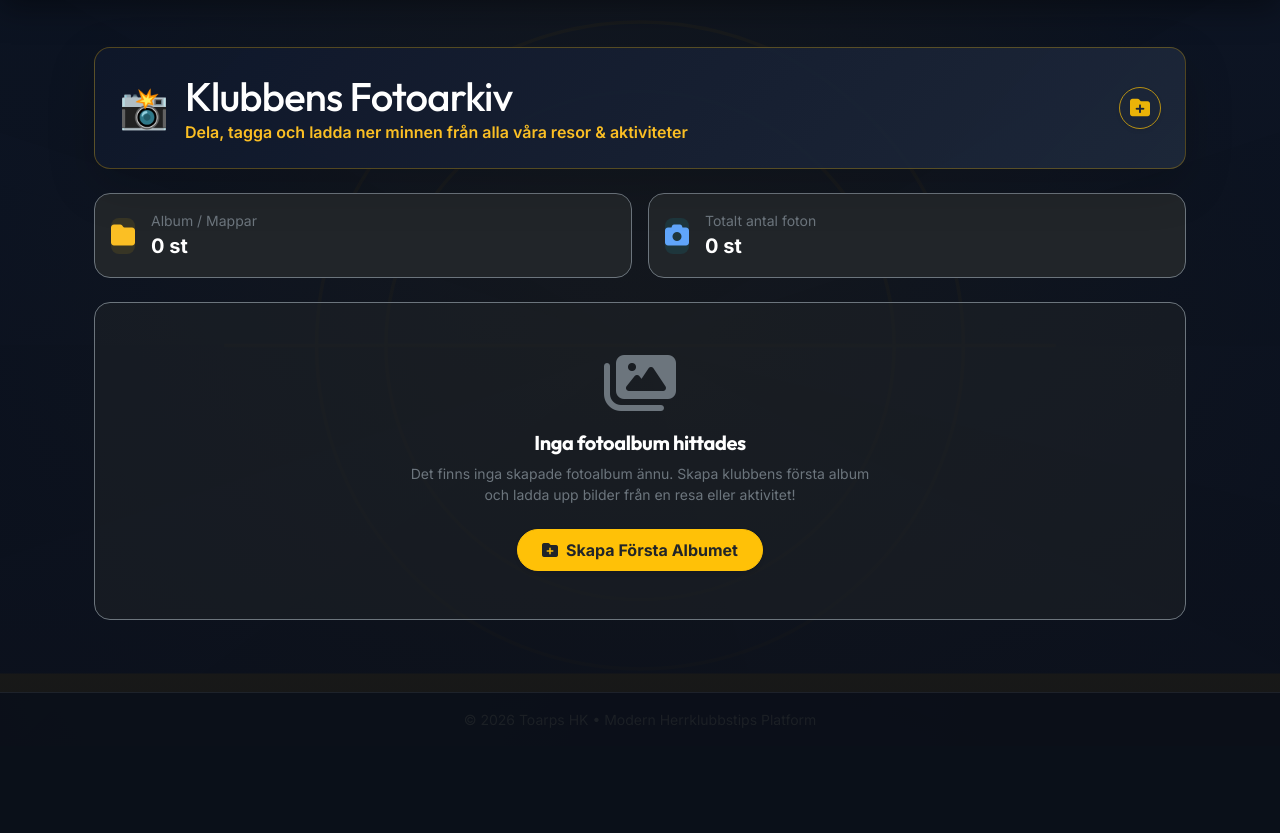
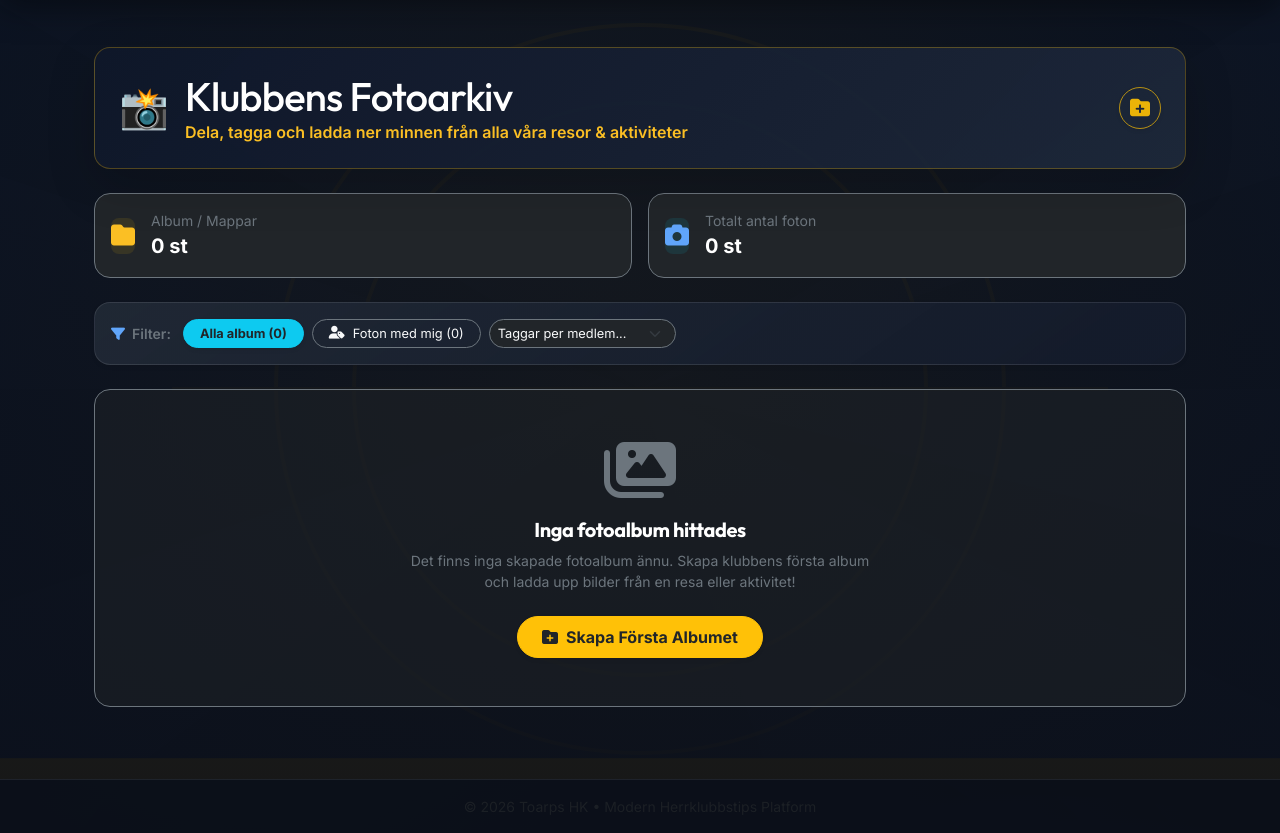
Before and after one commit to johansiedberg/Toarps_Herrklubb, a Django app: page /herrklubb/foto/ in a window 1280 px wide. Shown: the part 224-1057 px from the top of the page. Before the commit the page ends 952 px from the top, so only its background shows below. Run offline with Django 5.2, Linux system fonts and the light colour scheme; a user stored in the database is signed in; data comes from the database, SQL or seed files in the repository; data that the repository does not hold is empty; some libraries are stand-ins or nearby versions.

Commit message:
feat: make album cover clickable and fix tagged member filtering across photo gallery and albums

```diff
--- a/herrklubb/views.py
+++ b/herrklubb/views.py
@@ -861,8 +861,17 @@ def photo_gallery_view(request):
 
     # Query filters
     category_id = request.GET.get('category')
-    filter_type = request.GET.get('filter', 'all')
     search_query = request.GET.get('q', '').strip()
+
+    # Harmonize member_filter and legacy filter parameter
+    raw_filter = (request.GET.get('member') or request.GET.get('filter', '')).strip()
+    member_filter = ''
+    if raw_filter in ('tagged_me', 'me'):
+        member_filter = 'me'
+        albums_qs = albums_qs.filter(photos__tagged_members=request.user).distinct()
+    elif raw_filter.isdigit():
+        member_filter = raw_filter
+        albums_qs = albums_qs.filter(photos__tagged_members__id=member_filter).distinct()
 
     if category_id:
         albums_qs = albums_qs.filter(category_id=category_id)
@@ -874,11 +883,6 @@ def photo_gallery_view(request):
             Q(event__title__icontains=search_query)
         )
 
-    if filter_type == 'my_uploads':
-        albums_qs = albums_qs.filter(photos__uploader=request.user).distinct()
-    elif filter_type == 'tagged_me':
-        albums_qs = albums_qs.filter(photos__tagged_members=request.user).distinct()
-
     albums = list(albums_qs)
 
     # Statistics
@@ -889,14 +893,21 @@ def photo_gallery_view(request):
 
     categories = BucketCategory.objects.all().order_by('order', 'name')
     events = HerrklubbEvent.objects.all().order_by('-event_date')
-    members = User.objects.filter(profile__is_herrklubb_member=True).select_related('profile').order_by('first_name', 'username')
+    all_members = User.objects.filter(profile__is_herrklubb_member=True).select_related('profile').order_by('first_name', 'username')
+
+    selected_member = None
+    if member_filter and member_filter.isdigit():
+        selected_member = all_members.filter(id=int(member_filter)).first()
 
     context = {
         'albums': albums,
         'categories': categories,
         'events': events,
-        'members': members,
-        'filter_type': filter_type,
+        'all_members': all_members,
+        'members': all_members,
+        'member_filter': member_filter,
+        'filter_type': member_filter,
+        'selected_member': selected_member,
         'search_query': search_query,
         'selected_category': int(category_id) if category_id and category_id.isdigit() else None,
         'total_albums': total_albums,
@@ -971,9 +982,9 @@ def album_detail_view(request, album_id):
     member_filter = request.GET.get('member')
     if member_filter:
         if member_filter == 'me':
-            photos_qs = photos_qs.filter(Q(uploader=request.user) | Q(tagged_members=request.user)).distinct()
+            photos_qs = photos_qs.filter(tagged_members=request.user).distinct()
         elif member_filter.isdigit():
-            photos_qs = photos_qs.filter(Q(uploader_id=member_filter) | Q(tagged_members__id=member_filter)).distinct()
+            photos_qs = photos_qs.filter(tagged_members__id=member_filter).distinct()
 
     photos = list(photos_qs)
 
@@ -988,6 +999,8 @@ def album_detail_view(request, album_id):
     categories = BucketCategory.objects.all().order_by('order', 'name')
     events = HerrklubbEvent.objects.all().order_by('-event_date')
 
+    my_tagged_count = album.photos.filter(tagged_members=request.user).count()
+
     context = {
         'album': album,
         'photos': photos,
@@ -996,6 +1009,7 @@ def album_detail_view(request, album_id):
         'events': events,
         'member_filter': member_filter,
         'total_in_album': album.photos.count(),
+        'my_tagged_count': my_tagged_count,
     }
     return render(request, 'herrklubb/album_detail.html', context)
 
--- a/templates/herrklubb/photo_gallery.html
+++ b/templates/herrklubb/photo_gallery.html
@@ -55,6 +55,35 @@
 
 
 
+    <!-- Filter Bar -->
+    <div class="card bg-dark text-white border-0 shadow-sm rounded-4 overflow-hidden mb-4"
+         style="background: linear-gradient(145deg, rgba(30, 41, 59, 0.6) 0%, rgba(15, 23, 42, 0.8) 100%); border: 1px solid rgba(255, 255, 255, 0.1) !important;">
+        <div class="card-body p-3 d-flex flex-wrap align-items-center gap-2">
+            <span class="text-secondary small fw-semibold me-1 d-inline-flex align-items-center gap-1.5">
+                <i class="fa-solid fa-filter text-info"></i>
+                <span>Filter:</span>
+            </span>
+            <a href="{% url 'photo_gallery' %}" class="btn btn-sm {% if not member_filter %}btn-info text-dark fw-bold shadow-sm{% else %}btn-outline-secondary text-light{% endif %} rounded-pill px-3 py-1" style="font-size: 0.8rem;">
+                Alla album ({{ total_albums }})
+            </a>
+            <a href="{% url 'photo_gallery' %}?member=me" class="btn btn-sm {% if member_filter == 'me' %}btn-info text-dark fw-bold shadow-sm{% else %}btn-outline-secondary text-light{% endif %} rounded-pill px-3 py-1 d-inline-flex align-items-center gap-2" style="font-size: 0.8rem;">
+                <i class="fa-solid fa-user-tag"></i>
+                <span>Foton med mig ({{ user_tagged_count }})</span>
+            </a>
+
+            <!-- Member Dropdown with real names -->
+            <select class="form-select form-select-sm bg-dark text-light {% if member_filter and member_filter != 'me' %}border-info text-info fw-semibold{% else %}border-secondary border-opacity-30{% endif %} rounded-pill" style="width: auto; min-width: 175px; font-size: 0.8rem;" onchange="if(this.value){ window.location.href='{% url 'photo_gallery' %}?member=' + this.value; } else { window.location.href='{% url 'photo_gallery' %}'; }">
+                <option value="" disabled {% if not member_filter or member_filter == 'me' %}selected{% endif %}>Taggar per medlem...</option>
+                <option value="">-- Rensa personfilter --</option>
+                {% for m in all_members %}
+                    <option value="{{ m.id }}" {% if member_filter == m.id|stringformat:"i" %}selected{% endif %}>
+                        {% if m.get_full_name %}{{ m.get_full_name }}{% else %}{{ m.profile.get_nickname }}{% endif %}
+                    </option>
+                {% endfor %}
+            </select>
+        </div>
+    </div>
+
     <!-- Album Cards Grid -->
     {% if albums %}
         <div class="row g-4">
@@ -63,8 +92,8 @@
                     <div class="card h-100 border-0 rounded-4 shadow-lg text-white overflow-hidden transition-all hover-lift"
                          style="background: linear-gradient(145deg, rgba(30, 41, 59, 0.85) 0%, rgba(15, 23, 42, 0.95) 100%); border: 1px solid rgba(148, 163, 184, 0.2) !important;">
 
-                        <!-- Album Cover Image / Backdrop -->
-                        <div class="position-relative" style="height: 200px; background-color: #0f172a; overflow: hidden;">
+                        <!-- Album Cover Image / Backdrop (Clickable) -->
+                        <a href="{% url 'album_detail' album.id %}{% if member_filter %}?member={{ member_filter }}{% endif %}" class="d-block position-relative text-decoration-none" style="height: 200px; background-color: #0f172a; overflow: hidden; cursor: pointer;" title="Öppna album {{ album.title }}">
                             {% if album.get_cover_url %}
                                 <img src="{{ album.get_cover_url }}" alt="{{ album.title }}" class="w-100 h-100" style="object-fit: cover; transition: transform 0.4s ease;">
                             {% else %}
@@ -75,7 +104,7 @@
                             {% endif %}
 
                             <!-- Overlay Top Badges -->
-                            <div class="position-absolute top-0 start-0 w-100 p-3 d-flex justify-content-between align-items-start" style="background: linear-gradient(180deg, rgba(0,0,0,0.7) 0%, rgba(0,0,0,0) 100%);">
+                            <div class="position-absolute top-0 start-0 w-100 p-3 d-flex justify-content-between align-items-start" style="background: linear-gradient(180deg, rgba(0,0,0,0.7) 0%, rgba(0,0,0,0) 100%); pointer-events: none;">
                                 {% if album.category %}
                                     <span class="badge badge-category rounded-pill px-2.5 py-1 small fw-bold">
                                         {{ album.category.icon }}&nbsp;&nbsp;{{ album.category.name }}
@@ -99,20 +128,20 @@
 
                             <!-- Overlay Bottom Date -->
                             {% if album.folder_date %}
-                                <div class="position-absolute bottom-0 start-0 w-100 px-3 py-2 d-flex justify-content-between align-items-center" style="background: linear-gradient(0deg, rgba(0,0,0,0.85) 0%, rgba(0,0,0,0) 100%);">
+                                <div class="position-absolute bottom-0 start-0 w-100 px-3 py-2 d-flex justify-content-between align-items-center" style="background: linear-gradient(0deg, rgba(0,0,0,0.85) 0%, rgba(0,0,0,0) 100%); pointer-events: none;">
                                     <span class="small text-light fw-medium d-inline-flex align-items-center gap-2">
                                         <i class="fa-regular fa-calendar text-warning"></i>
                                         <span>{{ album.folder_date|date:"F Y" }}</span>
                                     </span>
                                 </div>
                             {% endif %}
-                        </div>
+                        </a>
 
                         <!-- Card Content -->
                         <div class="card-body p-3.5 d-flex flex-column justify-content-between">
                             <div>
                                 <h2 class="h5 fw-bold text-white mb-2">
-                                    <a href="{% url 'album_detail' album.id %}" class="text-white text-decoration-none hover-warning">
+                                    <a href="{% url 'album_detail' album.id %}{% if member_filter %}?member={{ member_filter }}{% endif %}" class="text-white text-decoration-none hover-warning">
                                         {{ album.title }}
                                     </a>
                                 </h2>
@@ -166,7 +195,7 @@
                                                 <span>ZIP</span>
                                             </a>
                                         {% endif %}
-                                        <a href="{% url 'album_detail' album.id %}" class="btn btn-sm btn-warning text-dark fw-bold rounded-pill px-3.5 py-1.5 d-inline-flex align-items-center gap-2" style="font-size: 0.8rem;">
+                                        <a href="{% url 'album_detail' album.id %}{% if member_filter %}?member={{ member_filter }}{% endif %}" class="btn btn-sm btn-warning text-dark fw-bold rounded-pill px-3.5 py-1.5 d-inline-flex align-items-center gap-2" style="font-size: 0.8rem;">
                                             <span>Öppna</span>
                                             <i class="fa-solid fa-arrow-right"></i>
                                         </a>
@@ -186,16 +215,27 @@
             </div>
             <h3 class="h5 fw-bold text-white mb-2">Inga fotoalbum hittades</h3>
             <p class="text-secondary small mb-4 mx-auto" style="max-width: 480px;">
-                {% if search_query or selected_category or filter_type != 'all' %}
+                {% if member_filter == 'me' %}
+                    Det finns inga album med foton där du är taggad ännu.
+                {% elif selected_member %}
+                    Det finns inga album med foton där {{ selected_member.profile.get_nickname }} är taggad ännu.
+                {% elif search_query or selected_category or member_filter %}
                     Det fanns inga album som matchade din filtrering. Testa att rensa sökningen eller välj en annan kategori.
                 {% else %}
                     Det finns inga skapade fotoalbum ännu. Skapa klubbens första album och ladda upp bilder från en resa eller aktivitet!
                 {% endif %}
             </p>
-            <button type="button" class="btn btn-warning rounded-pill px-4 py-2 fw-bold text-dark shadow-sm d-inline-flex align-items-center" data-bs-toggle="modal" data-bs-target="#createAlbumModal">
-                <i class="fa-solid fa-folder-plus me-2"></i>
-                <span>Skapa Första Albumet</span>
-            </button>
+            {% if search_query or selected_category or member_filter %}
+                <a href="{% url 'photo_gallery' %}" class="btn btn-outline-warning rounded-pill px-4 py-2 fw-semibold text-warning shadow-sm d-inline-flex align-items-center">
+                    <i class="fa-solid fa-folder me-2"></i>
+                    <span>Visa alla album</span>
+                </a>
+            {% else %}
+                <button type="button" class="btn btn-warning rounded-pill px-4 py-2 fw-bold text-dark shadow-sm d-inline-flex align-items-center" data-bs-toggle="modal" data-bs-target="#createAlbumModal">
+                    <i class="fa-solid fa-folder-plus me-2"></i>
+                    <span>Skapa Första Albumet</span>
+                </button>
+            {% endif %}
         </div>
     {% endif %}
 
```
Also changed, not shown: templates/herrklubb/album_detail.html (+26 -8 lines).
